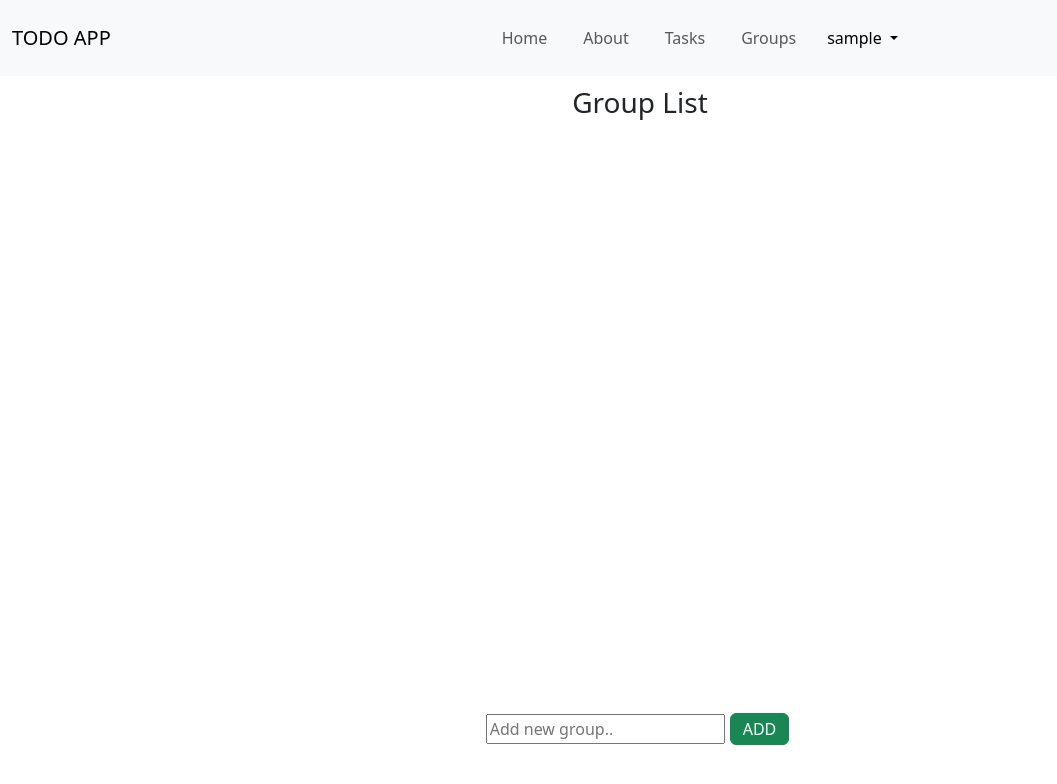
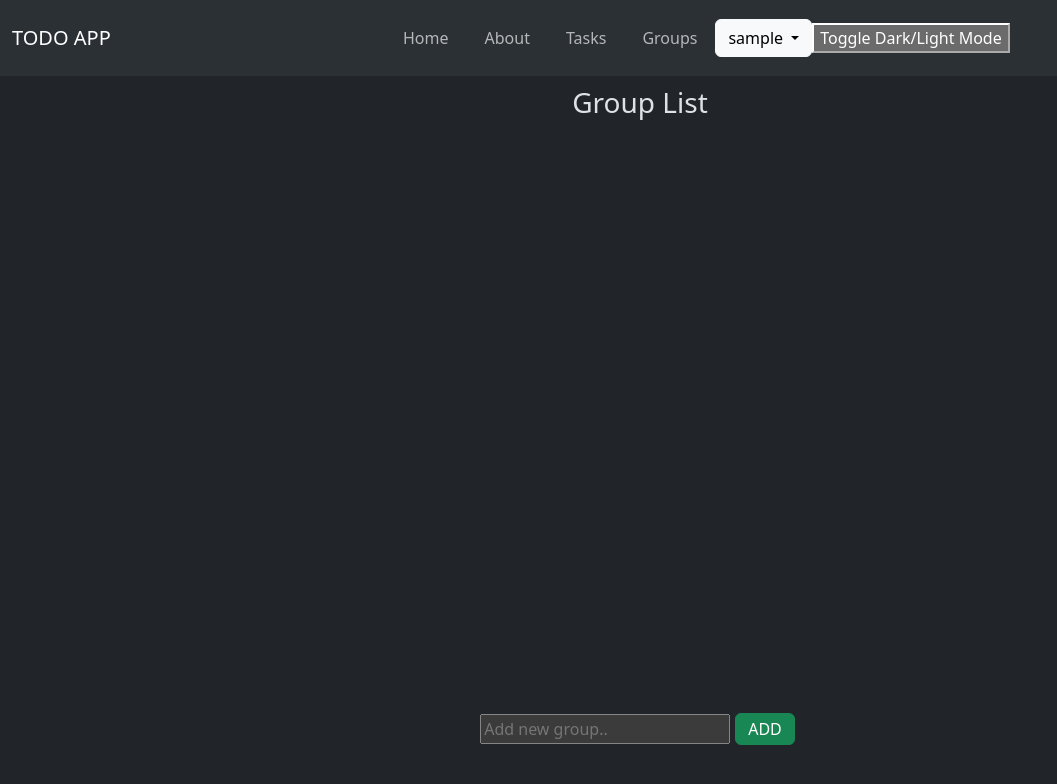
Before and after one commit to koval1off/TODO_LIST_APP, a Django app: page /group/ in a window 1280 px wide. Shown: the top 784 px of the page, without its empty margins (0-1057 px from the left). Run offline with Django 4.2, Linux system fonts and the light colour scheme; the visitor is signed in with stand-in values (Sample User, id 1); data that the repository does not hold is empty; some libraries are stand-ins or nearby versions.

Commit message:
add styling

```diff
--- a/static/css/styles.css
+++ b/static/css/styles.css
@@ -44,3 +44,7 @@
 .task-checkbox {
     margin-right: 5px;
 }
+
+input {
+    width: 250px;
+}
--- a/static/js/task_list.js
+++ b/static/js/task_list.js
@@ -41,3 +41,12 @@
         return cookieValue;
     }
 });
+
+
+const themeToggleBtn = document.getElementById('theme-toggle');
+    themeToggleBtn.addEventListener('click', () => {
+        const currentTheme = document.documentElement.getAttribute('data-bs-theme');
+        const newTheme = currentTheme === 'dark' ? 'light' : 'dark';
+        document.documentElement.setAttribute('data-bs-theme', newTheme);
+        themeToggleBtn.textContent = newTheme === 'dark' ? 'Switch to Light Mode' : 'Switch to Dark Mode';
+    });
--- a/templates/_base.html
+++ b/templates/_base.html
@@ -1,10 +1,11 @@
 <!DOCTYPE html>
-<html lang="en">
+<html lang="en" data-bs-theme="dark">
 <head>
     <meta charset="UTF-8">
     <meta name="viewport" content="width=device-width, initial-scale=1.0">
     <link href="https://cdn.jsdelivr.net/npm/bootstrap@5.3.2/dist/css/bootstrap.min.css" rel="stylesheet" integrity="sha384-T3c6CoIi6uLrA9TneNEoa7RxnatzjcDSCmG1MXxSR1GAsXEV/Dwwykc2MPK8M2HN" crossorigin="anonymous">
     <link rel="stylesheet" href="https://cdn.jsdelivr.net/npm/bootstrap-icons@1.11.3/font/bootstrap-icons.min.css">
+    {% load static %}
     <title>{% block title %}TODO{% endblock title %}</title>
 </head>
 <body>
@@ -40,6 +41,8 @@
                 </ul>
               </div>
 
+              <button id="theme-toggle">Toggle Dark/Light Mode</button>
+
               {% else %}
               <li class="nav-item m-1">
                 <a class="btn btn-success" href="{% url 'account_login' %}">Login</a>
@@ -58,6 +61,7 @@
         {% endblock %}
     </div>
 
+    <script src="{% static 'js/task_list.js' %}"></script>
     <script src="https://cdn.jsdelivr.net/npm/bootstrap@5.3.2/dist/js/bootstrap.bundle.min.js" integrity="sha384-C6RzsynM9kWDrMNeT87bh95OGNyZPhcTNXj1NW7RuBCsyN/o0jlpcV8Qyq46cDfL" crossorigin="anonymous"></script>
 </body>
 </html>
```
